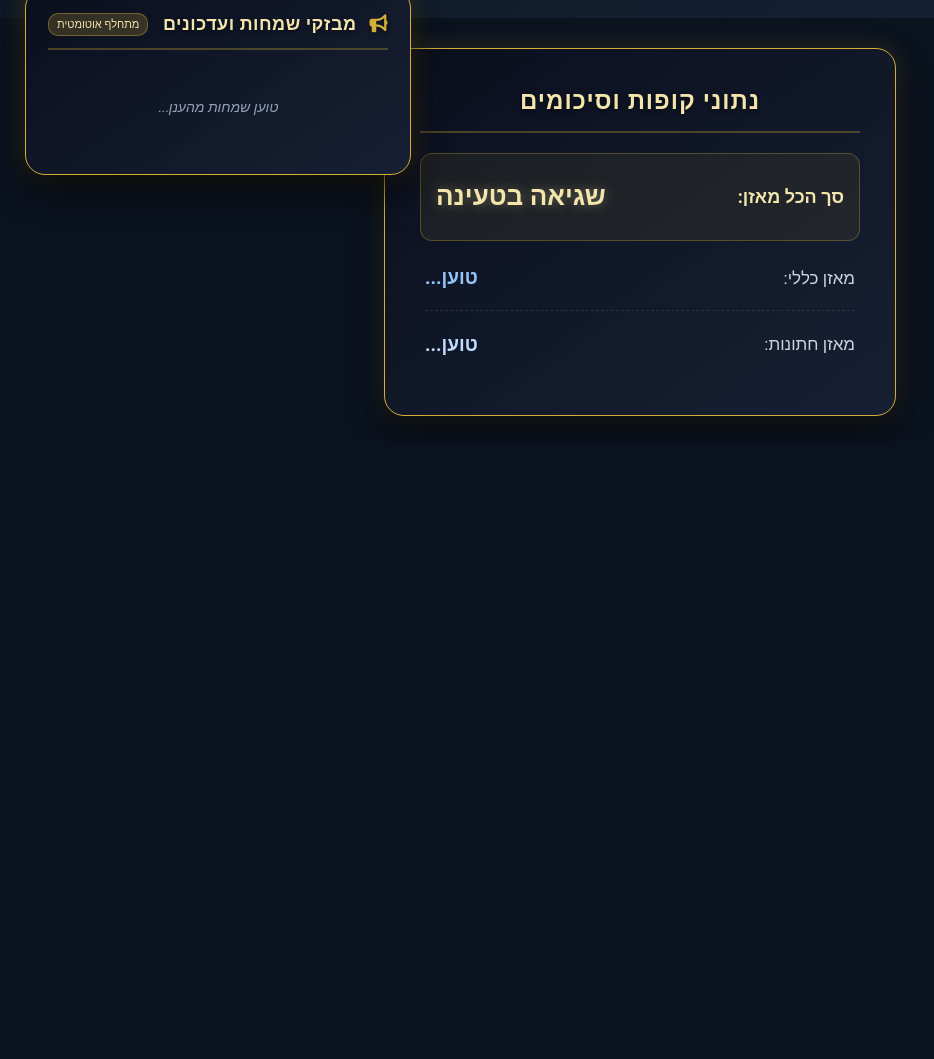
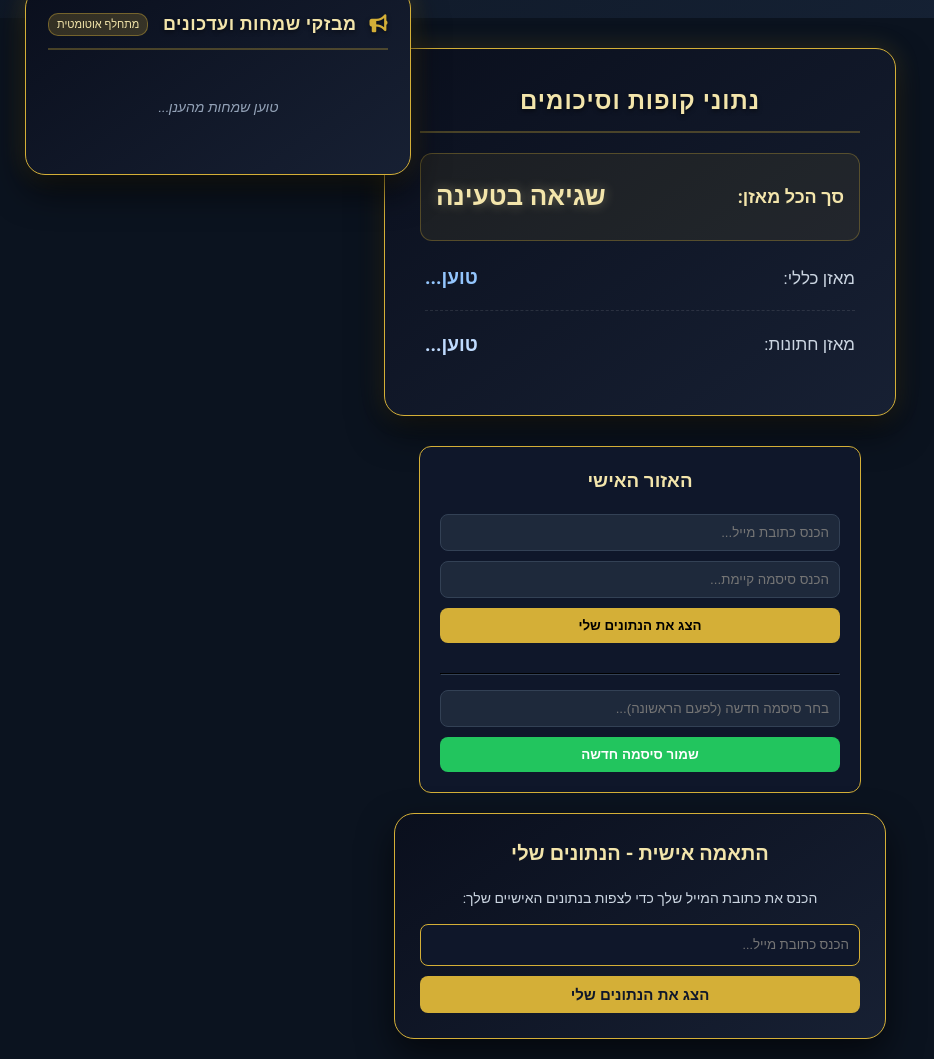
Before and after one commit to goldschmidt1/-, a plain HTML site: page index.html in a window 1280 px wide. Shown: the part 600-1659 px from the top of the page, without its empty margins (0-934 px from the left). Before the commit the page ends 1046 px from the top, so only its background shows below. Drawn offline with Linux system fonts and the light colour scheme; no server answers.

Commit message:
Add files via upload

```diff
--- a/index.html
+++ b/index.html
@@ -430,10 +430,48 @@
 
     <!-- סקריפטים מרכזיים -->
     <script>
-        const webAppUrl = "https://script.google.com/macros/s/AKfycbxmgiaqLaX7TCRCuq0O_Ew3HCmk6xJn_tuM83E8Qwxbs-cnB4cV2rh63Fe6xgFKog6V/exec";
+        const webAppUrl = "https://script.google.com/macros/s/AKfycbyIj0AyqIjo9rA-uKJxBqbRkIr-xxg5lcIkqy1SoZUEUft9FBXTR-QuLKa4BW_C_SLS/exec";
         let globalEvents = [];
         let currentTickerIndex = 0;
         let tickerInterval = null;
+
+
+
+
+function loadPersonalData() {
+    const emailInput = document.getElementById('user-email-input').value.trim();
+    if (!emailInput) {
+        alert("נا להזין כתובת מייל");
+        return;
+    }
+
+    fetch(webAppUrl + "?action=personal&user=" + encodeURIComponent(emailInput))
+        .then(response => response.json())
+        .then(data => {
+            const resultArea = document.getElementById('personal-result-area');
+            const nameDisplay = document.getElementById('personal-name-display');
+            const amountDisplay = document.getElementById('personal-amount-display');
+
+            if (data.success) {
+                resultArea.style.display = 'block';
+                nameDisplay.innerText = "שלום, " + data.name;
+                amountDisplay.innerText = "התרומה שלך עד עתה: ₪" + Number(data.amount || 0).toLocaleString();
+            } else {
+                resultArea.style.display = 'block';
+                nameDisplay.innerText = "שגיאה";
+                amountDisplay.innerText = data.message;
+            }
+        })
+        .catch(err => {
+            console.error("שגיאה בטעינת הנתונים האישיים:", err);
+            alert("אירעה שגיאה בתקשורת מול השרת");
+        });
+}
+
+
+
+
+
 
         // פונקציית סינון (Escape) למניעת XSS והזרקת קוד
         function escapeHtml(text) {
@@ -680,3 +718,41 @@
         <!-- רשימת ניהול התמונות תטען אוטומטית -->
     </div>
 </div>
+
+
+
+
+
+<div style="margin: 20px auto; padding: 20px; border: 1.5px solid #d4af37; border-radius: 12px; background: #0f172a; color: #fff; max-width: 400px; text-align: center;">
+    <h3 style="color: #f3e5ab; margin-top: 0;">האזור האישי</h3>
+
+    <!-- תיבת מייל משותפת אחת לכל הפעולות -->
+    <input type="text" id="user-email-input" placeholder="הכנס כתובת מייל..." style="width: 100%; padding: 10px; margin-bottom: 10px; border-radius: 8px; border: 1px solid #334155; background: #1e293b; color: #fff; box-sizing: border-box;"><br>
+
+    <!-- עבור כניסה רגילה -->
+    <input type="password" id="user-pass-input" placeholder="הכנס סיסמה קיימת..." style="width: 100%; padding: 10px; margin-bottom: 10px; border-radius: 8px; border: 1px solid #334155; background: #1e293b; color: #fff; box-sizing: border-box;"><br>
+    <button onclick="loadPersonalData()" style="width: 100%; padding: 10px; background: #d4af37; color: #000; font-weight: bold; border: none; border-radius: 8px; cursor: pointer; margin-bottom: 15px;">הצג את הנתונים שלי</button>
+
+    <hr style="border-color: #334155; margin: 15px 0;">
+
+    <!-- עבור הגדרת סיסמה בפעם הראשונה -->
+    <input type="password" id="new-pass-input" placeholder="בחר סיסמה חדשה (לפעם הראשונה)..." style="width: 100%; padding: 10px; margin-bottom: 10px; border-radius: 8px; border: 1px solid #334155; background: #1e293b; color: #fff; box-sizing: border-box;"><br>
+    <button onclick="setPassword()" style="width: 100%; padding: 10px; background: #22c55e; color: #fff; font-weight: bold; border: none; border-radius: 8px; cursor: pointer;">שמור סיסמה חדשה</button>
+</div>
+
+<div id="display-area" style="margin-top: 15px; font-size: 18px; font-weight: bold; color: #f3e5ab; text-align: center;"></div>
+
+
+
+<!-- אזור צפייה בנתונים אישיים לפי מייל -->
+<div id="personal-dashboard" style="background: linear-gradient(145deg, #0a0f1d, #172033); color: #ffffff; padding: 25px; border-radius: 20px; box-shadow: 0 15px 35px rgba(0,0,0,0.6); max-width: 440px; margin: 20px auto; border: 1.5px solid #d4af37; text-align: center;">
+    <h3 style="color: #f3e5ab; margin-top: 0; font-size: 20px;">התאמה אישית - הנתונים שלי</h3>
+    <p style="color: #cbd5e1; font-size: 14px; margin-bottom: 15px;">הכנס את כתובת המייל שלך כדי לצפות בנתונים האישיים שלך:</p>
+    <input type="text" id="user-email-input" placeholder="הכנס כתובת מייל..." style="width: 100%; padding: 10px; margin-bottom: 10px; border-radius: 8px; border: 1px solid #d4af37; background: #0f172a; color: #fff; box-sizing: border-box; font-family: inherit;">
+    <button onclick="loadPersonalData()" style="width: 100%; background: #d4af37; color: #0f172a; border: none; padding: 10px; border-radius: 8px; font-weight: bold; cursor: pointer; font-size: 15px;">הצג את הנתונים שלי</button>
+
+    <div id="personal-result-area" style="margin-top: 15px; display: none; padding: 12px; background: rgba(212,175,55,0.1); border-radius: 10px; border: 1px solid rgba(212,175,55,0.3);">
+        <p style="margin: 5px 0; color: #f3e5ab; font-weight: bold;" id="personal-name-display"></p>
+        <p style="margin: 5px 0; color: #93c5fd; font-size: 18px;" id="personal-amount-display"></p>
+    </div>
+</div>
```
